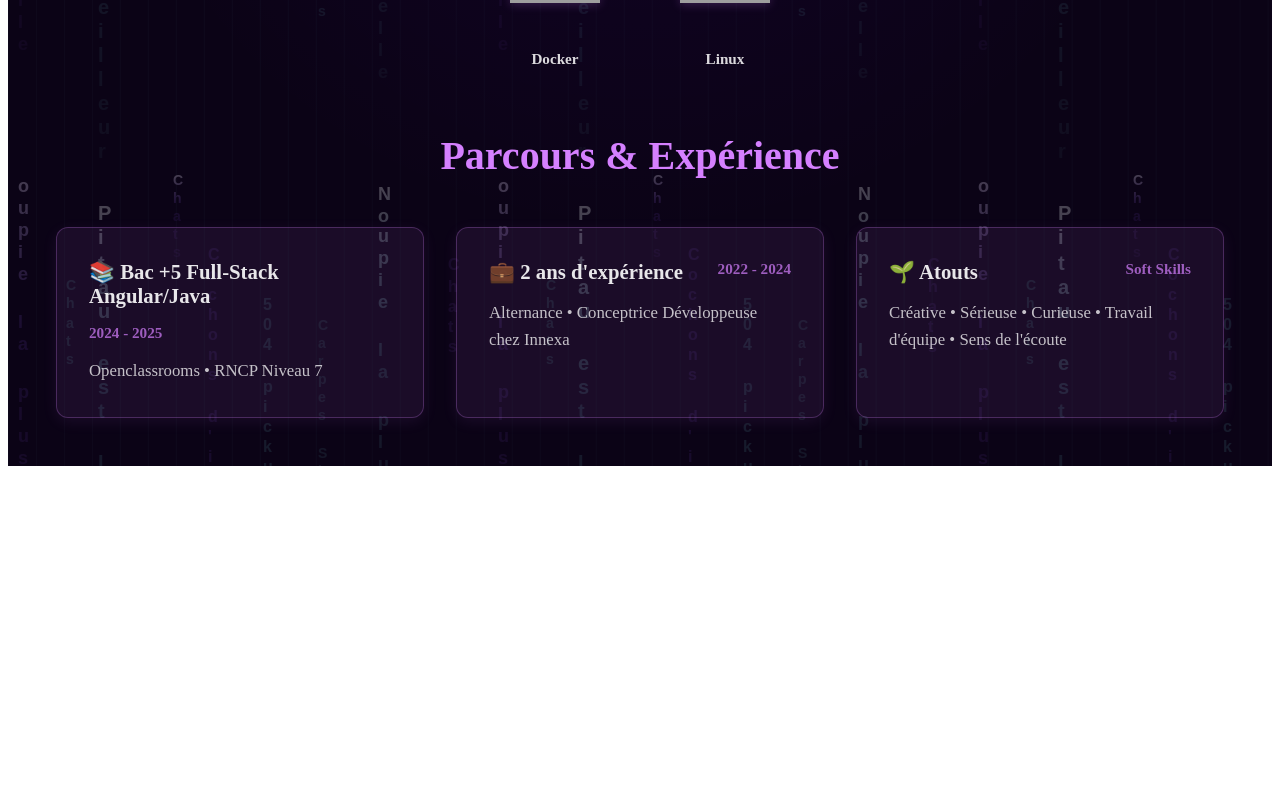
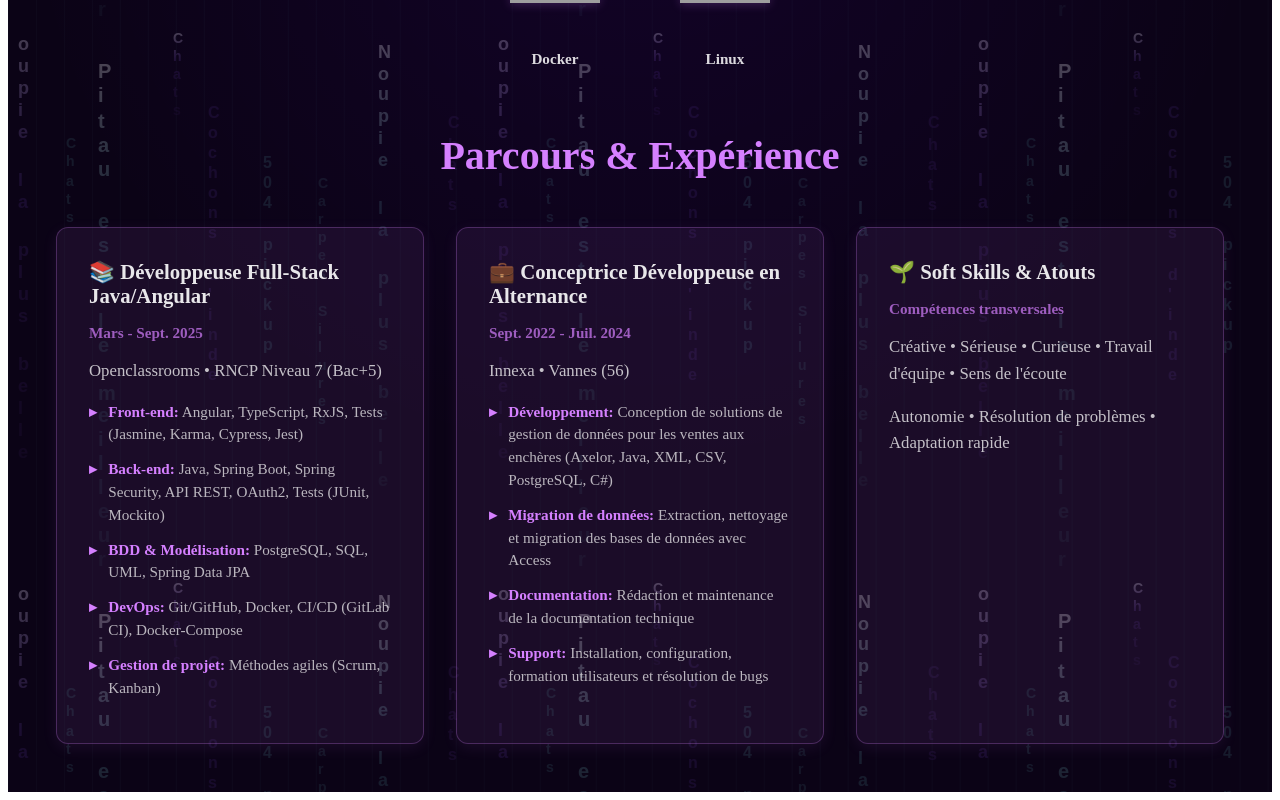
Before and after one commit to VAcheronPradelAlyssa/portfolio-frontend, an Angular app: page / in a window 1280 px wide. Shown: the part 1164-1964 px from the top of the page. Before the commit the page ends 1638 px from the top, so only its background shows below. Built offline with nearby package versions, Linux system fonts and the light colour scheme; no server answers; grey boxes are pictures that could not be loaded.

Commit message:
modification accueil.html pour ajouts d'informations complémentaire sur parcours et expérience

```diff
--- a/src/app/components/accueil/accueil.html
+++ b/src/app/components/accueil/accueil.html
@@ -83,26 +83,40 @@
         <div class="parcours">
           <div class="parcours-item">
             <div class="parcours-header">
-              <span class="parcours-title">📚 Bac +5 Full-Stack Angular/Java</span>
-              <span class="parcours-date">2024 - 2025</span>
+              <span class="parcours-title">📚 Développeuse Full-Stack Java/Angular</span>
+              <span class="parcours-date">Mars - Sept. 2025</span>
             </div>
-            <p class="parcours-subtitle">Openclassrooms • RNCP Niveau 7</p>
+            <p class="parcours-subtitle">Openclassrooms • RNCP Niveau 7 (Bac+5)</p>
+            <ul class="parcours-details">
+              <li><strong>Front-end:</strong> Angular, TypeScript, RxJS, Tests (Jasmine, Karma, Cypress, Jest)</li>
+              <li><strong>Back-end:</strong> Java, Spring Boot, Spring Security, API REST, OAuth2, Tests (JUnit, Mockito)</li>
+              <li><strong>BDD & Modélisation:</strong> PostgreSQL, SQL, UML, Spring Data JPA</li>
+              <li><strong>DevOps:</strong> Git/GitHub, Docker, CI/CD (GitLab CI), Docker-Compose</li>
+              <li><strong>Gestion de projet:</strong> Méthodes agiles (Scrum, Kanban)</li>
+            </ul>
           </div>
 
           <div class="parcours-item">
             <div class="parcours-header">
-              <span class="parcours-title">💼 2 ans d'expérience</span>
-              <span class="parcours-date">2022 - 2024</span>
+              <span class="parcours-title">💼 Conceptrice Développeuse en Alternance</span>
+              <span class="parcours-date">Sept. 2022 - Juil. 2024</span>
             </div>
-            <p class="parcours-subtitle">Alternance • Conceptrice Développeuse chez Innexa</p>
+            <p class="parcours-subtitle">Innexa • Vannes (56)</p>
+            <ul class="parcours-details">
+              <li><strong>Développement:</strong> Conception de solutions de gestion de données pour les ventes aux enchères (Axelor, Java, XML, CSV, PostgreSQL, C#)</li>
+              <li><strong>Migration de données:</strong> Extraction, nettoyage et migration des bases de données avec Access</li>
+              <li><strong>Documentation:</strong> Rédaction et maintenance de la documentation technique</li>
+              <li><strong>Support:</strong> Installation, configuration, formation utilisateurs et résolution de bugs</li>
+            </ul>
           </div>
 
           <div class="parcours-item">
             <div class="parcours-header">
-              <span class="parcours-title">🌱 Atouts</span>
-              <span class="parcours-date">Soft Skills</span>
+              <span class="parcours-title">🌱 Soft Skills & Atouts</span>
+              <span class="parcours-date">Compétences transversales</span>
             </div>
             <p class="parcours-subtitle">Créative • Sérieuse • Curieuse • Travail d'équipe • Sens de l'écoute</p>
+            <p class="parcours-subtitle">Autonomie • Résolution de problèmes • Adaptation rapide</p>
           </div>
         </div>
       </div>
--- a/src/app/components/accueil/accueil.scss
+++ b/src/app/components/accueil/accueil.scss
@@ -311,8 +311,36 @@
     .parcours-subtitle {
       font-size: 1.05rem;
       color: rgba(255, 255, 255, 0.75);
-      margin: 0;
+      margin: 0 0 1rem 0;
       line-height: 1.6;
+    }
+
+    .parcours-details {
+      list-style: none;
+      padding: 0;
+      margin: 1rem 0 0 0;
+
+      li {
+        font-size: 0.95rem;
+        color: rgba(255, 255, 255, 0.7);
+        margin: 0.75rem 0;
+        padding-left: 1.2rem;
+        position: relative;
+        line-height: 1.5;
+
+        &::before {
+          content: '▸';
+          position: absolute;
+          left: 0;
+          color: #d580ff;
+          font-weight: bold;
+        }
+
+        strong {
+          color: #d580ff;
+          font-weight: 600;
+        }
+      }
     }
   }
 }
```
